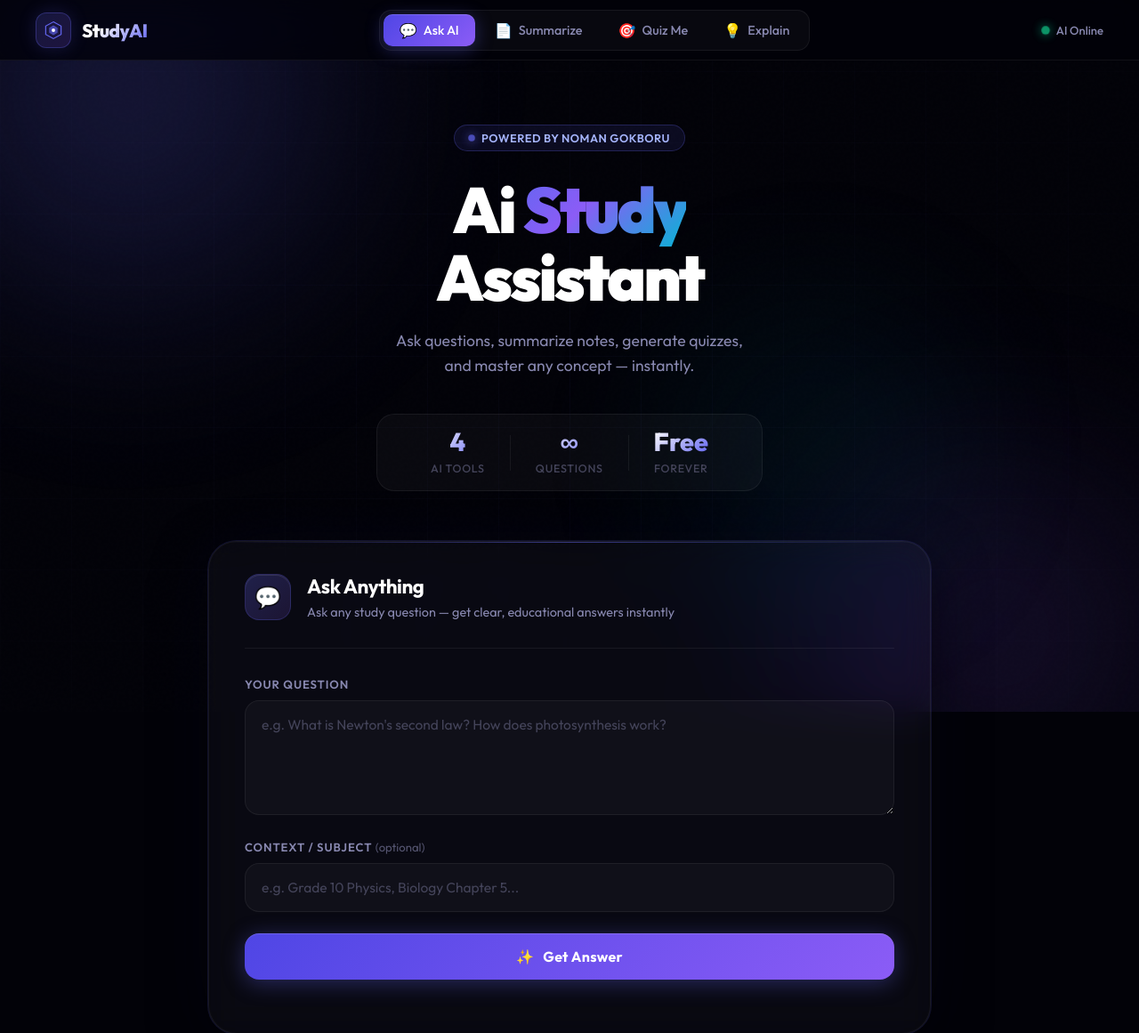
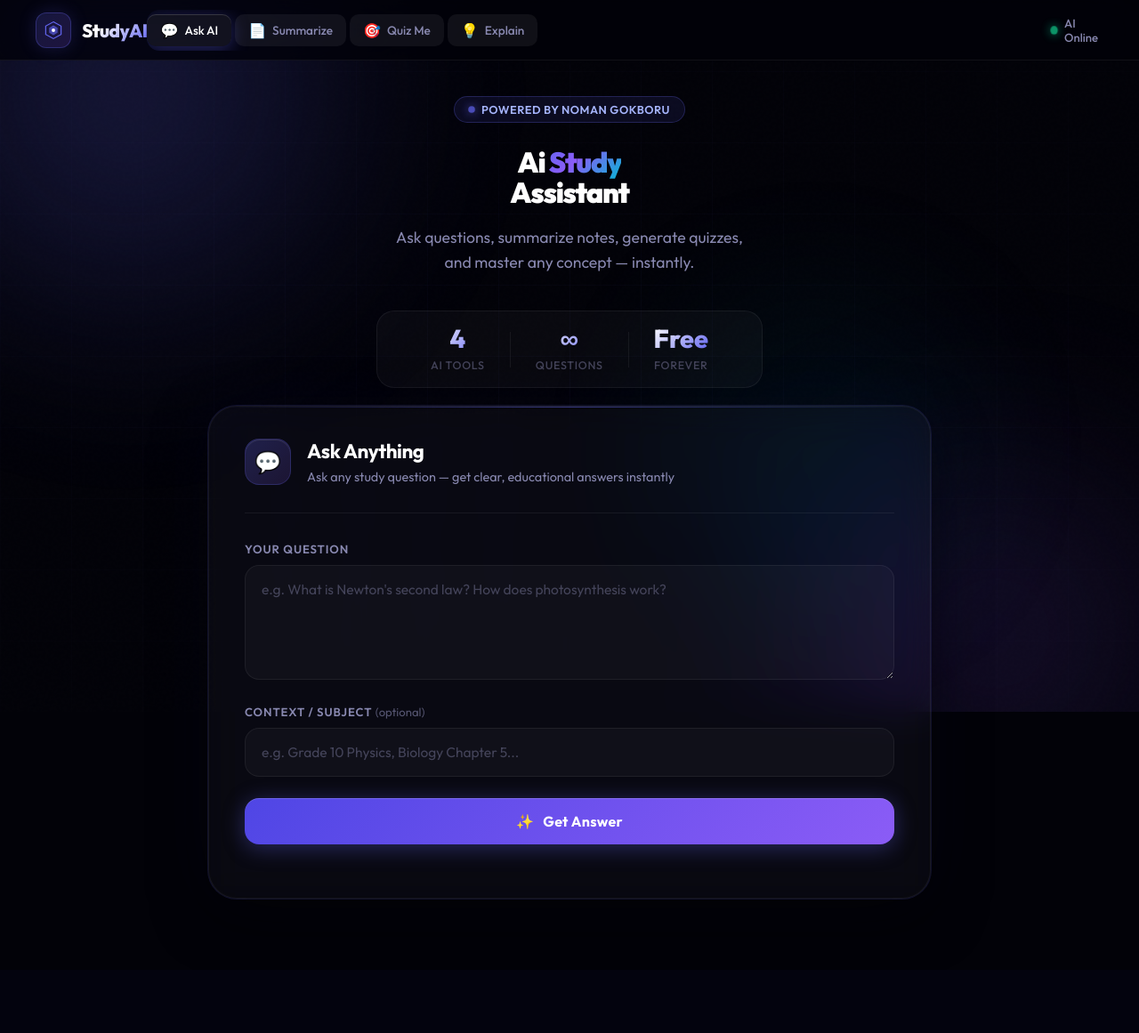
Before and after one commit to Nauman804/Ai-Study-Assistant, a Flask app: page / in a window 1280 px wide. Shown: the top 1161 px of the page at 89% size. After the commit the page ends 1011 px from the top, so only its background shows below. Run offline with Flask 3, Linux system fonts and the light colour scheme; some libraries are stand-ins or nearby versions.

Commit message:
Update style.css

```diff
--- a/static/css/style.css
+++ b/static/css/style.css
@@ -773,3 +773,34 @@ body {
   from { transform: scale(0.4) rotateX(30deg); opacity: 0; }
   to   { transform: scale(1)   rotateX(0deg);  opacity: 1; }
 }
+/* Nav-tabs ko independent row mein layein */
+  .nav-tabs {
+    display: flex !important;
+    position: relative !important; /* Kisi cheez ke upar na charhay */
+    overflow-x: auto !important;
+    width: 100% !important;
+    justify-content: flex-start !important;
+    padding: 5px 0 !important;
+    border: none !important;
+    background: transparent !important;
+    -webkit-overflow-scrolling: touch;
+  }
+
+  /* Buttons ko touch-friendly banayein */
+  .nav-tab {
+    flex-shrink: 0 !important;
+    padding: 8px 15px !important;
+    font-size: 0.85rem !important;
+    background: var(--glass2) !important;
+  }
+
+  /* Hero section ko neechay dhakelein taake menu usay na chupaye */
+  .hero {
+    margin-top: 20px !important;
+    padding: 20px 0 !important;
+  }
+
+  .hero-title {
+    font-size: 2rem !important;
+  }
+}
```
